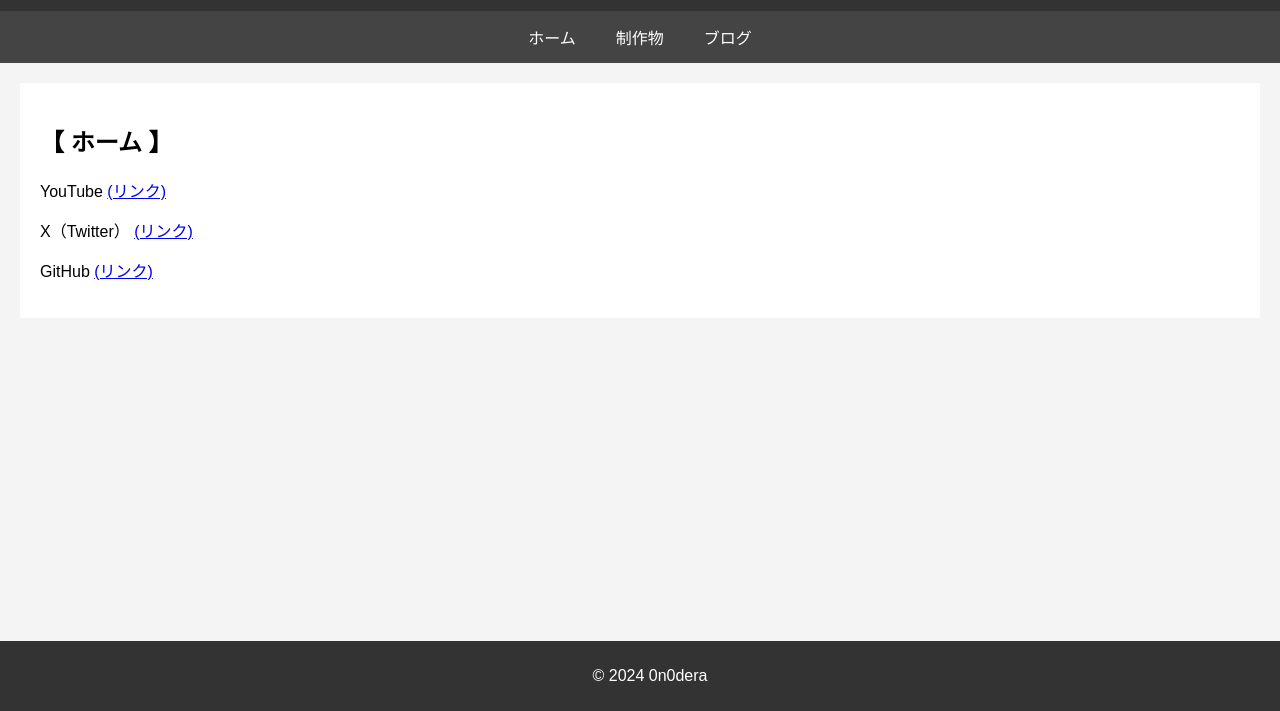
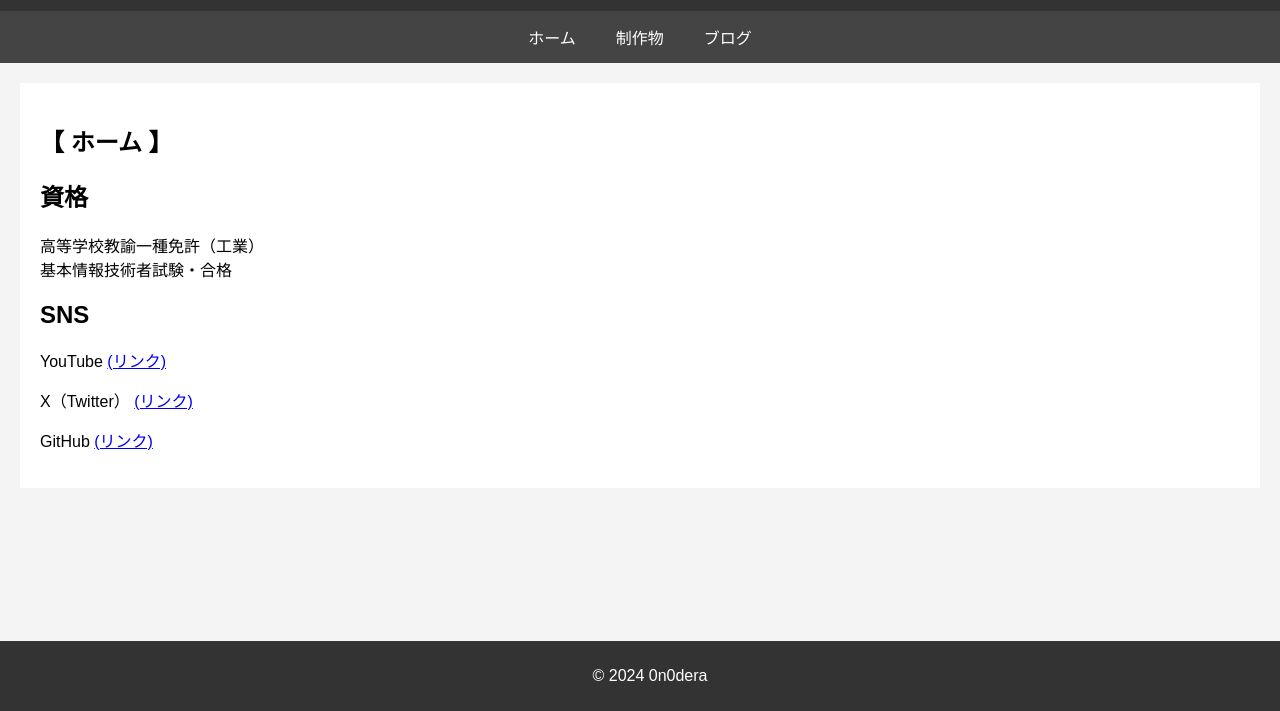
Before and after one commit to onodera-g/onodera-g.github.io, a plain HTML site: page index.html in a window 1280 px wide. Shown: the part 89-800 px from the top of the page. Drawn offline with Linux system fonts and the light colour scheme.

Commit message:
add sikaku-ran

```diff
--- a/index.html
+++ b/index.html
@@ -74,6 +74,12 @@
 
     <section>
         <h1>【 ホーム 】</h1>
+        <h2>資格</h2>
+        <p>
+            高等学校教諭一種免許（工業）</br>
+            基本情報技術者試験・合格
+        </p>
+        <h2>SNS</h2>
         <p>YouTube
             <a href="https://www.youtube.com/@dera2638/featured" target="_blank">
                 (リンク)
```
Also changed, not shown: about.html (+2 -0 lines), blog.html (+1 -1 lines).
